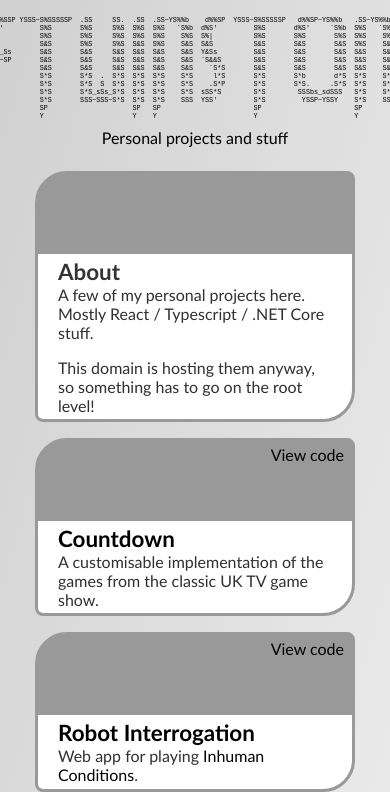
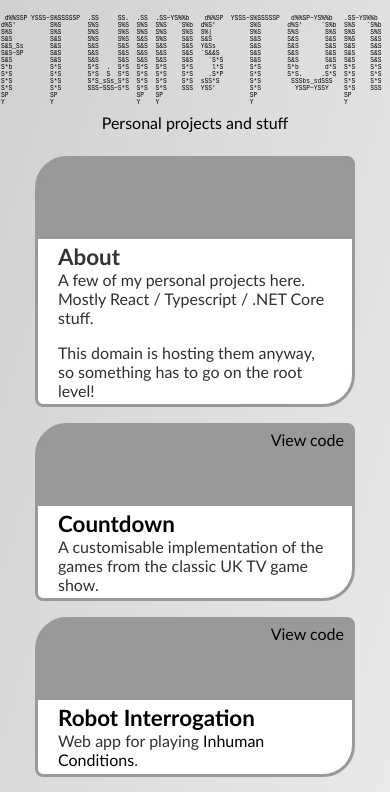
Before and after one commit to FTWinston/Homepage, a plain HTML site: page index.html in a window 390 px wide. Shown: the top 792 px of the page. Drawn offline with Linux system fonts and the light colour scheme.

Commit message:
Shrunk header further. Again. Is there a min font size in mobile chrome?

```diff
--- a/index.html
+++ b/index.html
@@ -1,7 +1,7 @@
 <html>
     <head>
         <title>FTWinston.com</title>
-        <meta name="viewport" content="width=device-width, initial-scale=1, shrink-to-fit=no">
+        <meta name="viewport" content="width=device-width, initial-scale=1">
         <link rel="stylesheet" href="style.css">
         <script async src="https://www.googletagmanager.com/gtag/js?id=UA-119909636-2"></script>
         <script>
--- a/style.css
+++ b/style.css
@@ -42,7 +42,7 @@ a:hover {
 
 @media only screen and (max-width: 750px) {
     .header__image {
-        font-size: calc(100vw / 58);
+        font-size: calc(100vw / 62);
     }
 }
 
```
